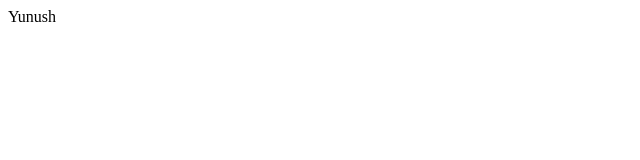
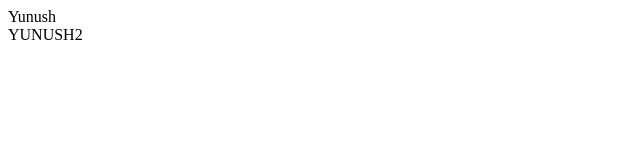
Before and after one commit to Yunush08/Terminal, a plain HTML site: page index.html in a window 1280 px wide. Shown: the full height of the page, 0-640 px from the left. Drawn offline with Linux system fonts and the light colour scheme.

Commit message:
Second change

```diff
--- a/index.html
+++ b/index.html
@@ -1 +1,2 @@
 <div>Yunush</div>
+<div>YUNUSH2</div>
```
